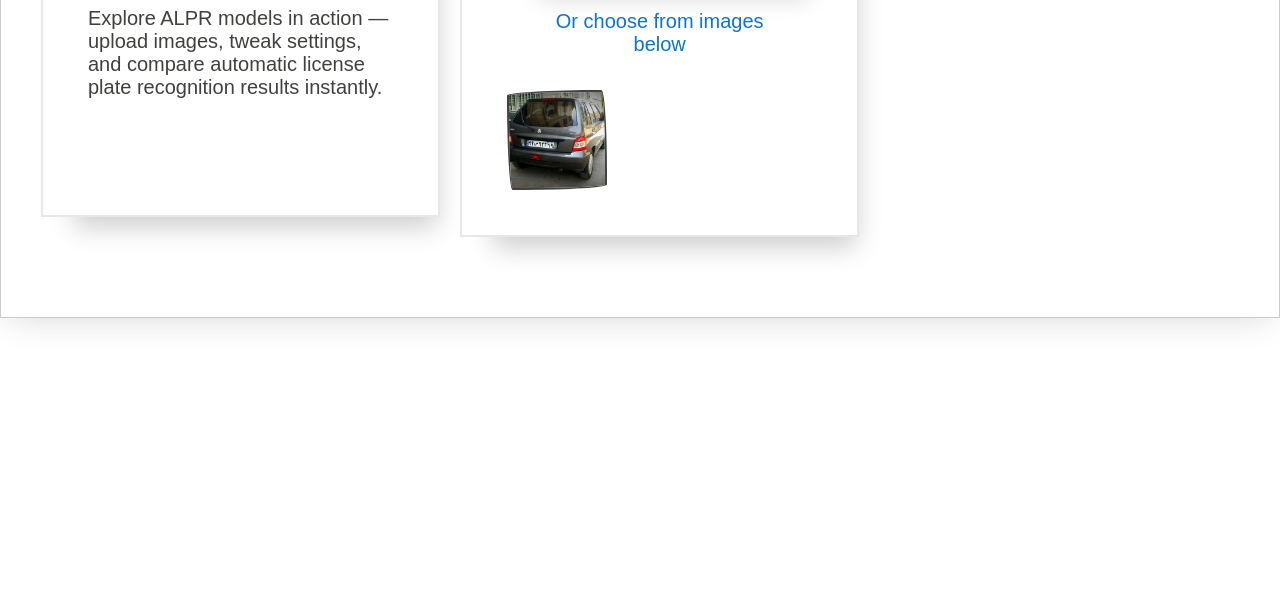
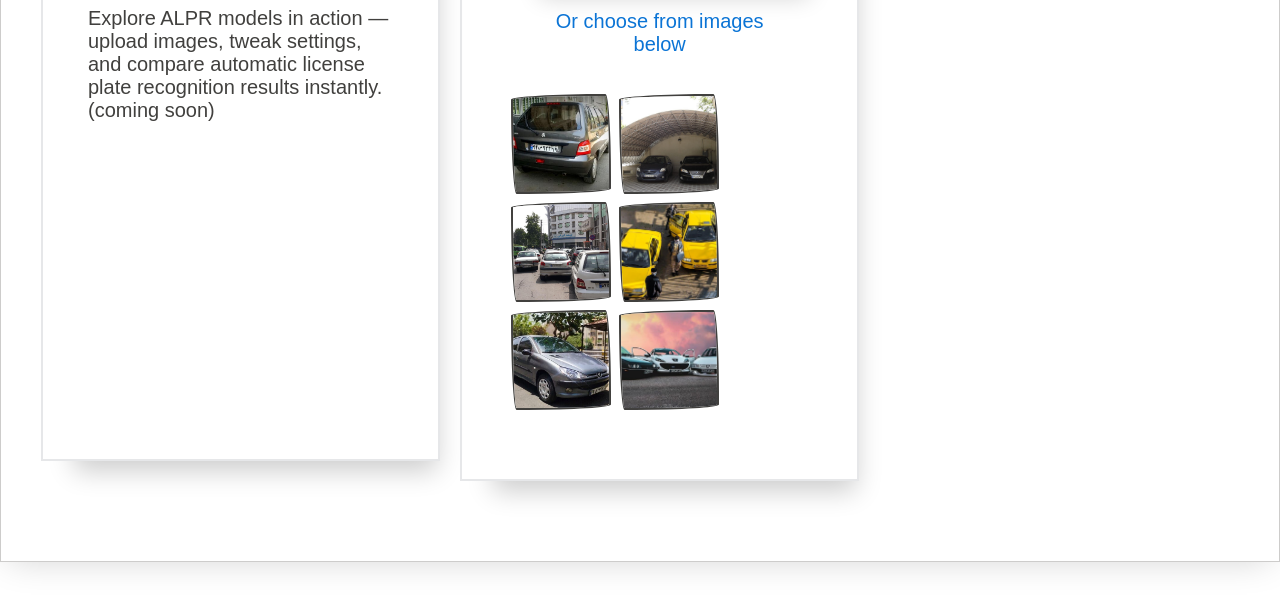
Before and after one commit to HesamSoleymani/deepelak, a plain HTML site: page static/index.html in a window 1280 px wide. Shown: the part 179-788 px from the top of the page. Drawn offline with Linux system fonts and the light colour scheme; a web font is replaced by a local one.

Commit message:
adds more samples

```diff
--- a/static/assets/style/style.css
+++ b/static/assets/style/style.css
@@ -22,6 +22,7 @@
   object-fit: cover;
   object-position: center;
   cursor: pointer;
+  margin: 4px;
 }
 
 .cut-text {
--- a/static/index.html
+++ b/static/index.html
@@ -16,6 +16,7 @@
           <p class="card-text">
             Explore ALPR models in action — upload images, tweak settings, and
             compare automatic license plate recognition results instantly.
+            (coming soon)
           </p>
         </div>
       </div>
@@ -34,11 +35,38 @@
           <div class="separator">
             <h5 class="card-subtitle">Or choose from images below</h5>
           </div>
-          <img
-            class="thumbnail"
-            src="/static/assets/images/samples/car1.jpg"
-            onclick="handleThumbnailClick(this)"
-          />
+          <div class="row">
+            <img
+              class="thumbnail"
+              src="/static/assets/images/samples/car1.jpg"
+              onclick="handleThumbnailClick(this)"
+            />
+            <img
+              class="thumbnail"
+              src="/static/assets/images/samples/car2.jpg"
+              onclick="handleThumbnailClick(this)"
+            />
+            <img
+              class="thumbnail"
+              src="/static/assets/images/samples/car3.jpg"
+              onclick="handleThumbnailClick(this)"
+            />
+            <img
+              class="thumbnail"
+              src="/static/assets/images/samples/car4.jpg"
+              onclick="handleThumbnailClick(this)"
+            />
+            <img
+              class="thumbnail"
+              src="/static/assets/images/samples/car5.jpg"
+              onclick="handleThumbnailClick(this)"
+            />
+            <img
+              class="thumbnail"
+              src="/static/assets/images/samples/car6.jpg"
+              onclick="handleThumbnailClick(this)"
+            />
+          </div>
         </div>
         <div id="file-details" class="card-body" style="display: none">
           <div class="row flex-bottom" style="flex-wrap: nowrap">
```
Also changed, not shown: requirements.txt (added), static/assets/images/readme/drive.png (added), static/assets/images/samples/car2.jpg (added), static/assets/images/samples/car3.jpg (added), static/assets/images/samples/car4.jpg (added), static/assets/images/samples/car5.jpg (added), static/assets/images/samples/car6.jpg (added), 1 other file.
